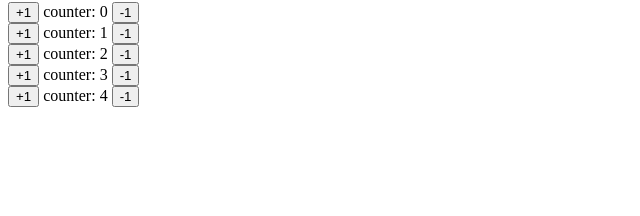
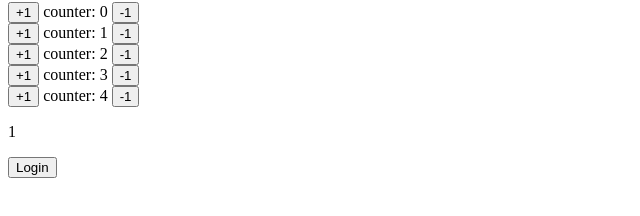
Before and after one commit to js-kingdata/vue3-demo, a Vue app: page / in a window 1280 px wide. Shown: the part 104-320 px from the top of the page, without its empty margins (0-640 px from the left). Built offline with nearby package versions, Linux system fonts and the light colour scheme.

Commit message:
refactor provider

```diff
--- a/src/components/Counter.vue
+++ b/src/components/Counter.vue
@@ -1,26 +1,27 @@
 <template>
-  <Suspense>
-    <template #default>
-      <div v-for="{state, increment} in states">
-        <button @click="increment(1)">+1</button>
-        {{ state.name }}
-        <button @click="increment(-1)">-1</button>
-      </div>
-    </template>
-    <template #fallback>
-      <div class="loading">loading</div>
-    </template>
-  </Suspense>
+  <div v-for="{state, increment} in states">
+    <button @click="increment(1)">+1</button>
+    {{ state.name }}
+    <button @click="increment(-1)">-1</button>
+  </div>
+  <p>
+
+    {{ user.id }}
+  </p>
+  <button @click="Login()">Login</button>
 </template>
 
 <script lang="ts">
 import CountEffect from "./CounterF/counter";
+import {inject} from 'vue'
 
 export default {
   name: "Counter",
+  inject: ['user'],
   setup: () => {
+    const {user, Login} = inject('user')
     const states = [0, 1, 2, 3, 4].map(idx => CountEffect(idx))
-    return {states}
+    return {states, Login, user}
   }
 }
 
--- a/src/main.ts
+++ b/src/main.ts
@@ -1,5 +1,16 @@
-import {createApp} from 'vue'
+import {createApp, reactive} from 'vue'
 import App from './App.vue'
 import router from "./router";
 
-createApp(App).use(router).mount('#app')
+const userLogin = () => {
+    const user = reactive({id: 1})
+    const Login = () => {
+        user.id = 2
+    }
+    const Logout = () => {
+        user.id = 1
+    }
+    return {user, Login, Logout}
+}
+
+createApp(App).provide('user', userLogin()).use(router).mount('#app')
--- a/src/views/About.vue
+++ b/src/views/About.vue
@@ -1,3 +1,18 @@
 <template>
   <h1>About</h1>
+  {{ user.id }}
+  <button @click="Logout()">Logout</button>
 </template>
+
+<script lang="ts">
+import {inject} from "vue";
+
+export default {
+  setup() {
+    const {user, Logout} = inject('user')
+    return {
+      user, Logout
+    }
+  }
+}
+</script>
```
